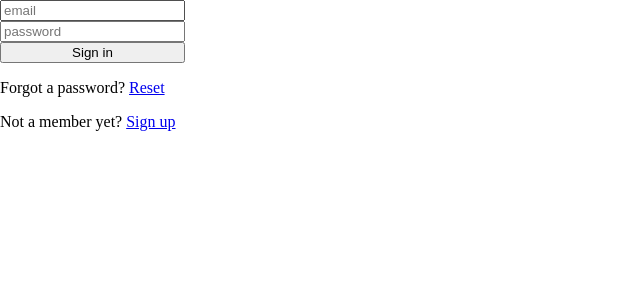
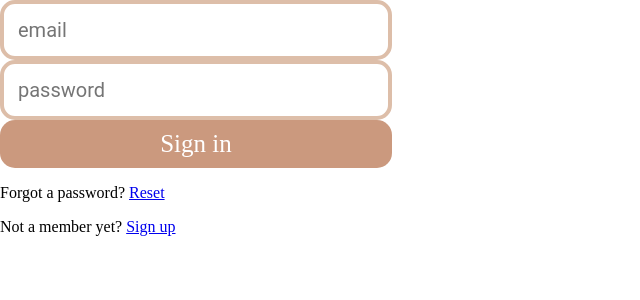
Before and after one commit to Ruslick/potato-chat-app, a React (Vite) app: page /login in a window 1280 px wide. Shown: the top 300 px of the page, without its empty margins (0-640 px from the left). Built offline with nearby package versions, Linux system fonts and the light colour scheme; no server answers.

Commit message:
create reusable button and input components

```diff
--- a/src/4_features/auth-features/auth-forms/login-form/ui/login-form.tsx
+++ b/src/4_features/auth-features/auth-forms/login-form/ui/login-form.tsx
@@ -2,38 +2,36 @@ import React, { FC } from "react";
 import { FormStyled, authFirebase } from "../../../../../6_shared";
 import { signInWithEmailAndPassword } from "firebase/auth";
 import { useInputs } from "../../../../../5_entities/auth-entities/auth";
+import Input from "../../../../../6_shared/ui/input/input.component";
+import Button from "../../../../../6_shared/ui/button/button.component";
 
 const initValues = { email: "", password: "" };
 
 export const LoginFormComponent: FC = () => {
   const [values, handleChange] = useInputs(initValues);
 
-
   const handleSubmit = (e: React.FormEvent<HTMLFormElement>) => {
-    e.preventDefault()
+    e.preventDefault();
     signInWithEmailAndPassword(authFirebase, values.email, values.password);
-
-  }
+  };
 
   return (
-		<FormStyled
-			onSubmit={handleSubmit}
-		>
-			<input
+    <FormStyled onSubmit={handleSubmit}>
+      <Input
         value={values.email}
         onChange={handleChange}
         name="email"
         type="email"
         placeholder="email"
       />
-			<input
+      <Input
         value={values.password}
         onChange={handleChange}
         name="password"
         type="password"
         placeholder="password"
       />
-			<button type="submit">Sign in</button>
+      <Button type="submit">Sign in</Button>
     </FormStyled>
   );
 };
--- a/src/4_features/auth-features/auth-forms/register-form/ui/register-form.tsx
+++ b/src/4_features/auth-features/auth-forms/register-form/ui/register-form.tsx
@@ -2,6 +2,8 @@ import { FC } from "react";
 import { FormStyled, authFirebase } from "../../../../../6_shared";
 import { createUserWithEmailAndPassword } from "firebase/auth";
 import { useInputs } from "../../../../../5_entities/auth-entities/auth";
+import Button from "../../../../../6_shared/ui/button/button.component";
+import Input from "../../../../../6_shared/ui/input/input.component";
 
 export const RegisterFormComponent: FC = () => {
   const [values, handleChange] = useInputs({
@@ -15,21 +17,21 @@ export const RegisterFormComponent: FC = () => {
   };
   return (
     <FormStyled onSubmit={handleSubmit}>
-			<input
+      <Input
         value={values.email}
         onChange={handleChange}
         name="email"
         type="email"
         placeholder="email"
       />
-			<input
+      <Input
         value={values.password}
         onChange={handleChange}
         name="password"
         type="password"
         placeholder="password"
       />
-			<button type="submit">Sign in</button>
+      <Button type="submit">Sign in</Button>
     </FormStyled>
   );
 };
--- a/src/4_features/auth-features/auth-forms/reset-form/ui/reset-form.tsx
+++ b/src/4_features/auth-features/auth-forms/reset-form/ui/reset-form.tsx
@@ -3,26 +3,27 @@ import { FormStyled } from "../../../../../6_shared/ui/form.styled";
 import { sendPasswordResetEmail } from "firebase/auth";
 import { authFirebase } from "../../../../../6_shared";
 import { useInputs } from "../../../../../5_entities/auth-entities/auth";
+import Button from "../../../../../6_shared/ui/button/button.component";
+import Input from "../../../../../6_shared/ui/input/input.component";
 
 export const ResetFormComponent: FC = () => {
   const [values, handleChange] = useInputs({ email: "" });
 
   const handleSubmit = (e: React.FormEvent<HTMLFormElement>) => {
-		e.preventDefault()
+    e.preventDefault();
     sendPasswordResetEmail(authFirebase, values.email);
-
-	}
+  };
 
   return (
     <FormStyled onSubmit={handleSubmit}>
-			<input
+      <Input
         value={values.email}
         onChange={handleChange}
         name="email"
         type="email"
         placeholder="email"
       />
-			<button type="submit">Send</button>
+      <Button type="submit">Send</Button>
     </FormStyled>
   );
 };
--- a/src/4_features/auth-features/auth-forms/username-form/ui/username-form.tsx
+++ b/src/4_features/auth-features/auth-forms/username-form/ui/username-form.tsx
@@ -3,13 +3,15 @@ import { FormStyled, authFirebase } from "../../../../../6_shared";
 import { updateProfile } from "firebase/auth";
 import { useInputs } from "../../../../../5_entities/auth-entities/auth";
 import { useNavigate } from "react-router-dom";
+import Button from "../../../../../6_shared/ui/button/button.component";
+import Input from "../../../../../6_shared/ui/input/input.component";
 
 export const UsernameFormComponent: FC = () => {
   const [values, handleChange] = useInputs({
     username: "",
   });
 
-	const navigate = useNavigate()
+  const navigate = useNavigate();
 
   const handleSubmit = (e: React.FormEvent<HTMLFormElement>) => {
     e.preventDefault();
@@ -19,19 +21,19 @@ export const UsernameFormComponent: FC = () => {
       displayName: values.username,
     }).then(() => {
       navigate(0);
-		})
+    });
   };
 
   return (
     <FormStyled onSubmit={handleSubmit}>
-			<input
+      <Input
         value={values.username}
         onChange={handleChange}
         name="username"
         type="username"
         placeholder="username"
       />
-			<button type="submit">Send</button>
+      <Button type="submit">Send</Button>
     </FormStyled>
   );
 };
--- a/src/4_features/auth-features/logout/ui/logout.component.tsx
+++ b/src/4_features/auth-features/logout/ui/logout.component.tsx
@@ -1,13 +1,13 @@
 import { signOut } from "firebase/auth";
 import { FC } from "react";
 import { authFirebase } from "../../../../6_shared";
+import Button from "../../../../6_shared/ui/button/button.component";
 
 export const Logout: FC = () => {
+  // fix this: native signOut from firebase doesn't work
+  const handleClick = () => {
+    signOut(authFirebase);
+  };
 
-  // fix this: native signOut from firebase doesn't work
-	const handleClick = () => {
-    signOut(authFirebase);
-	};
-
-	return <button onClick={handleClick}>Logout</button>;
+  return <Button onClick={handleClick}>Logout</Button>;
 };
--- a/src/6_shared/lib/global.theme.ts
+++ b/src/6_shared/lib/global.theme.ts
@@ -6,12 +6,13 @@ const globalTheme = {
     softGreen: "#A5A58D",
     oliveGreen: "#6B705C",
     darkGreyGreen: "#5C5C54",
+    white: "#fff",
   },
-  fonts: ["Roboto", "sans-serif"],
+  fonts: ["Roboto", "Nautilus Pompilius", "sans-serif"],
   fontSize: {
     xs: "0.8rem",
-    sm: "1.0rem",
-    md: "1.5rem",
+    sm: "1.25rem",
+    md: "1.5625rem",
     lg: "3rem",
     xl: "4.5rem",
   },
--- /dev/null
+++ b/src/6_shared/model/button.ts
@@ -0,0 +1,7 @@
+import { ReactNode, MouseEvent } from "react";
+
+export interface ButtonProps {
+  children: ReactNode;
+  onClick?: (event: MouseEvent<HTMLButtonElement>) => void;
+  type?: "button" | "submit" | "reset";
+}
--- /dev/null
+++ b/src/6_shared/model/input.ts
@@ -0,0 +1,7 @@
+export interface InputProps {
+  value: string;
+  onChange: (e: React.ChangeEvent<HTMLInputElement>) => void;
+  name: string;
+  type: string;
+  placeholder: string;
+}
--- /dev/null
+++ b/src/6_shared/ui/button/button.component.tsx
@@ -0,0 +1,12 @@
+import { ButtonComponent } from "./button.styled";
+import { ButtonProps } from "../../model/button";
+
+const Button = ({ children, onClick, type }: ButtonProps) => {
+  return (
+    <ButtonComponent onClick={onClick} type={type}>
+      {children}
+    </ButtonComponent>
+  );
+};
+
+export default Button;
--- /dev/null
+++ b/src/6_shared/ui/button/button.styled.ts
@@ -0,0 +1,18 @@
+import styled from "styled-components";
+import globalTheme from "../../lib/global.theme";
+
+export const ButtonComponent = styled.button`
+  padding: 10px 17px;
+  border-radius: 15px;
+  border: none;
+  font-family: ${globalTheme.fonts[1]};
+  font-size: ${globalTheme.fontSize.md};
+  font-weight: ${globalTheme.fontWeights.normal};
+  background-color: ${globalTheme.colors.darkBrownAccent};
+  color: ${globalTheme.colors.white};
+  transition: all 0.4s;
+  cursor: pointer;
+  &:hover {
+    opacity: 0.8;
+  }
+`;
--- /dev/null
+++ b/src/6_shared/ui/input/input.component.tsx
@@ -0,0 +1,16 @@
+import { InputProps } from "../../model/input";
+import { InputComponent } from "./input.styled";
+
+function Input({ value, onChange, name, type, placeholder }: InputProps) {
+  return (
+    <InputComponent
+      type={type}
+      name={name}
+      placeholder={placeholder}
+      value={value}
+      onChange={onChange}
+    />
+  );
+}
+
+export default Input;
--- /dev/null
+++ b/src/6_shared/ui/input/input.styled.ts
@@ -0,0 +1,14 @@
+import styled from "styled-components";
+import globalTheme from "../../lib/global.theme";
+
+export const InputComponent = styled.input`
+  padding: 14px 95px 14px 14px;
+  border-radius: 15px;
+  background-color: ${globalTheme.colors.white};
+  border: 4px solid ${globalTheme.colors.mediumOrange};
+  color: ${globalTheme.colors.softGreen};
+  font-family: ${globalTheme.fonts[0]};
+  font-size: ${globalTheme.fontSize.sm};
+  font-weight: ${globalTheme.fontWeights.normal};
+  outline-color: ${globalTheme.colors.darkBrownAccent};
+`;
```
Lines whose indentation alone changed are shown as unchanged.
